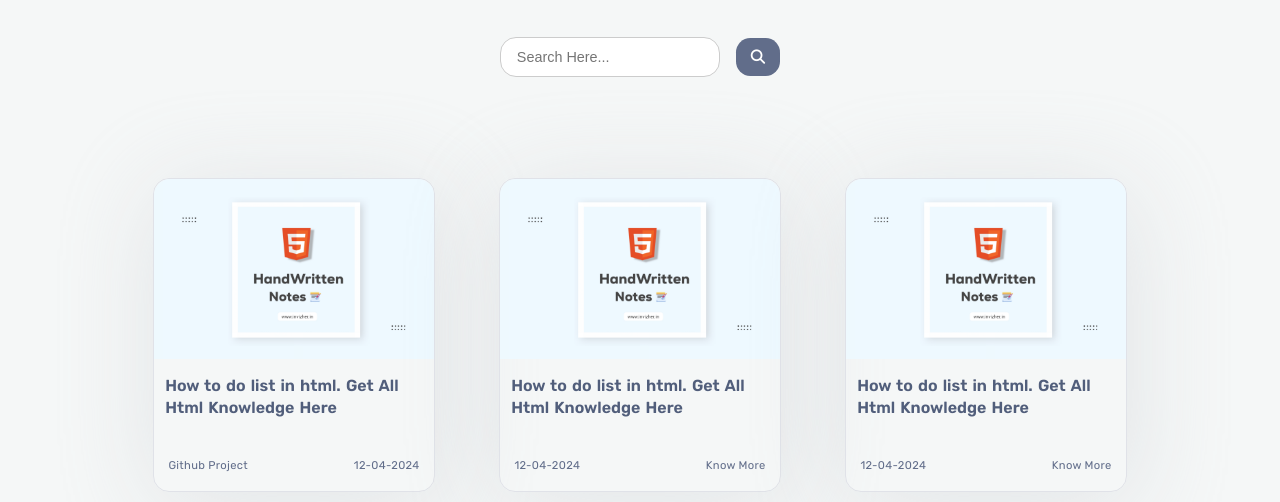
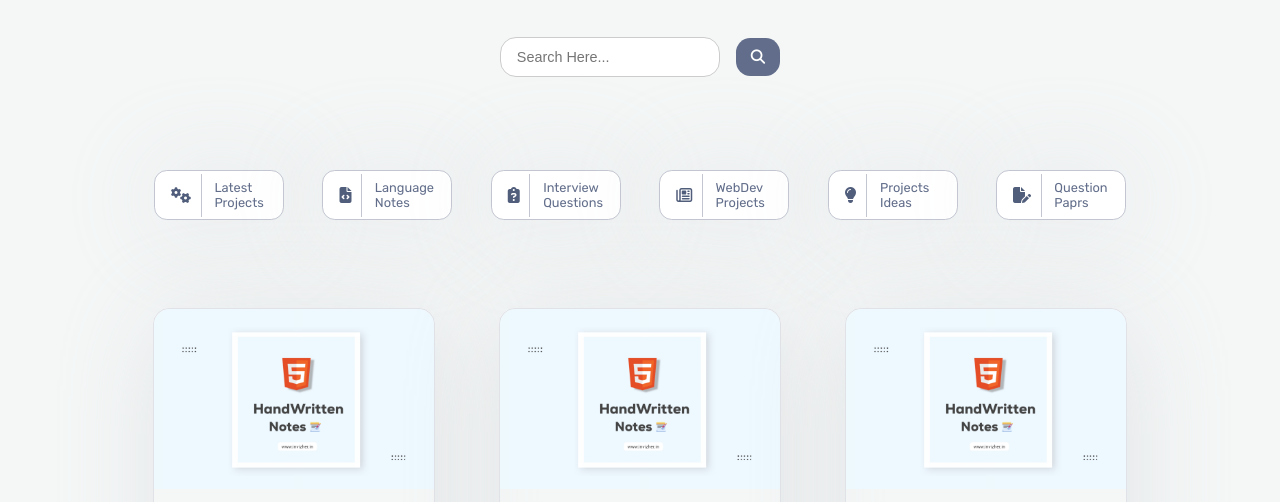
Before and after one commit to PavanMagar/InvizHer-Old, a plain HTML site: page index.html in a window 1280 px wide. Shown: the part 250-752 px from the top of the page. Drawn offline with Linux system fonts and the light colour scheme; a web font is replaced by a local one.

Commit message:
Update index.html

```diff
--- a/index.html
+++ b/index.html
@@ -39,6 +39,14 @@
         </div>
        </div>
     </section>
+        <div class="categories-container">
+        <div class="category"><i class="fa-solid fa-gears"></i><div class="cate-name"><p>Latest</p><p>Projects</p></div></div>
+        <div class="category"><i class="fa-solid fa-file-code"></i><div class="cate-name"><p>Language</p><p>Notes</p></div></div>
+        <div class="category"><i class="fa-solid fa-clipboard-question"></i><div class="cate-name"><p>Interview</p><p>Questions</p></div></div>
+        <div class="category"><i class="fa-regular fa-newspaper"></i><div class="cate-name"><p>WebDev</p><p>Projects</p></div></div>
+        <div class="category"><i class="fa-solid fa-lightbulb"></i><div class="cate-name"><p>Projects</p><p>Ideas</p></div></div>
+        <div class="category"><i class="fa-solid fa-file-pen"></i><div class="cate-name"><p>Question</p><p>Paprs</p></div></div>
+       </div>
 
     <section class="posts">
         <div class="posts-container">
```
